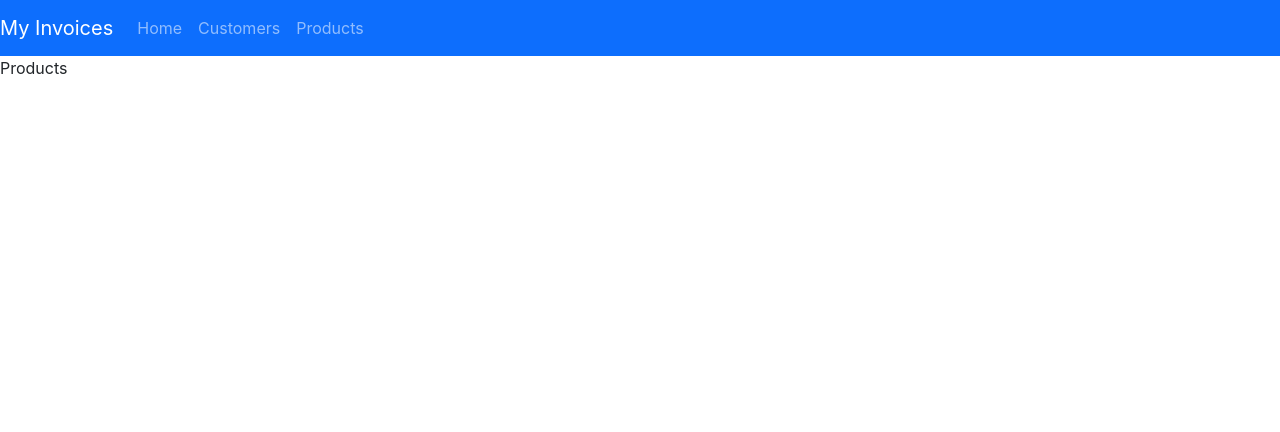
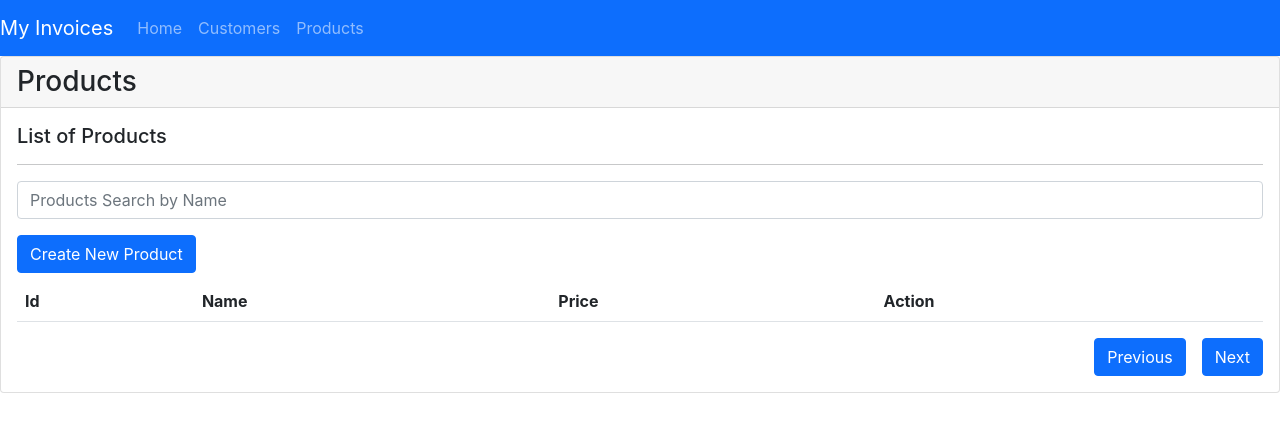
Before and after one commit to dvelez1/my-invoices-app, a React (Create React App) app: page /product in a window 1280 px wide. Shown: the top 432 px of the page. Built offline with nearby package versions, Linux system fonts and the light colour scheme.

Commit message:
Initial Product Layout

```diff
--- a/src/components/Products/Products.tsx
+++ b/src/components/Products/Products.tsx
@@ -1,9 +1,150 @@
-import React from 'react'
+import React, { useState } from "react";
+import { useNavigate } from "react-router-dom";
+
+import { Product } from "../../models/product";
+
+// Data Context
+
+// Import Spinner
+import { Loading } from "../../components/shared/Loading";
 
 export const Products = () => {
+  // Add DataContext
+
+  // Add Get
+  const [currentPage, setCurrentPage] = useState(0);
+  const [search, setSearch] = useState("");
+
+  //#region "Methods"
+
+  const navigate = useNavigate();
+  const handleUpsertClick = () => {
+    navigate("/productUpsert");
+  };
+
+  // Redirect to Main Page
+  function handleEditClick(customerId: Number) {
+    // setCustomerModel(
+    //   customers.filter((obj) => {
+    //     return obj.CustomerId === customerId;
+    //   })[0]
+    // );
+    // if (customerId > 0) handleUpsertClick();
+  }
+
+  //#region "Filtering and Pagination"
+  // const filteredProduct = (): Product[] => {
+  //   if (search.length === 0)
+  //     return products.slice(currentPage, currentPage + 10);
+
+  //   //Search Input with data
+  //   const filtered = products.filter((prod) => prod.Name.toLowerCase().includes(search));
+  //   return filtered.slice(currentPage, currentPage + 10);
+  // };
+
+  const nextPage = () => {
+    // if (
+    //   products.filter((prod) => prod.Name.includes(search)).length >
+    //   currentPage + 10
+    // )
+    //   setCurrentPage(currentPage + 10);
+  };
+
+  const prevPage = () => {
+     if (currentPage > 0) setCurrentPage(currentPage - 10);
+  };
+
+  const onSearchChange = ({ target }: React.ChangeEvent<HTMLInputElement>) => {
+    setCurrentPage(0);
+    setSearch(target.value.toLowerCase());
+  };
+
+  //#endregion "Filtering and Pagination"
+
+  //#endregion "Methods"
+
   return (
-    <div>
-      <p>Products</p>
-    </div>
-  )
-}
+    <>
+      <div className="card">
+        <h3 className="card-header">Products</h3>
+        <div className="card-body">
+          <h5 className="card-title">List of Products</h5>
+          <hr />
+
+          <input
+            className="mb-2 form-control"
+            type="text"
+            placeholder="Products Search by Name"
+            value={search}
+            onChange={onSearchChange}
+          />
+
+          <button
+            type="button"
+            className="btn btn-primary mt-2"
+            onClick={handleUpsertClick}
+          >
+            Create New Product
+          </button>
+          <table className="table mt-2">
+            <thead className="thead-dark">
+              <tr>
+                <th>Id</th>
+                <th>Name</th>
+                <th>Price</th>
+                <th>Action</th>
+              </tr>
+            </thead>
+
+            {/* <tbody>
+              {filteredCustomers().map(
+                ({
+                  CustomerId,
+                  Name,
+                  FirstName,
+                  LastName,
+                  Address1,
+                  Address2,
+                  City,
+                  State,
+                  ZipCode,
+                }) => (
+                  <tr key={CustomerId}>
+                    <td>{CustomerId}</td>
+                    <td>{Name + " " + FirstName + " " + LastName}</td>
+                    <td>{Address1}</td>
+                    <td>{Address2}</td>
+                    <td>{City}</td>
+                    <td>{State}</td>
+                    <td>{ZipCode}</td>
+                    <td>
+                      <span className="me-md-2 ">
+                        <i
+                          title="Edit Customer"
+                          className="bi bi-pencil-square cursor"
+                          style={{ fontSize: 25 }}
+                          onClick={() => handleEditClick(CustomerId)}
+                        ></i>
+                      </span>
+                    </td>
+                  </tr>
+                )
+              )}
+
+
+            </tbody> */}
+          </table>
+          <div className="d-grid gap-2 d-md-flex justify-content-md-end">
+            <button className="btn btn-primary me-md-2" onClick={prevPage}>
+              Previous
+            </button>
+            <button className="btn btn-primary" onClick={nextPage}>
+              Next
+            </button>
+          </div>
+          {/* {isLoading && <Loading />} */}
+        </div>
+      </div>
+    </>
+  );
+};
```
